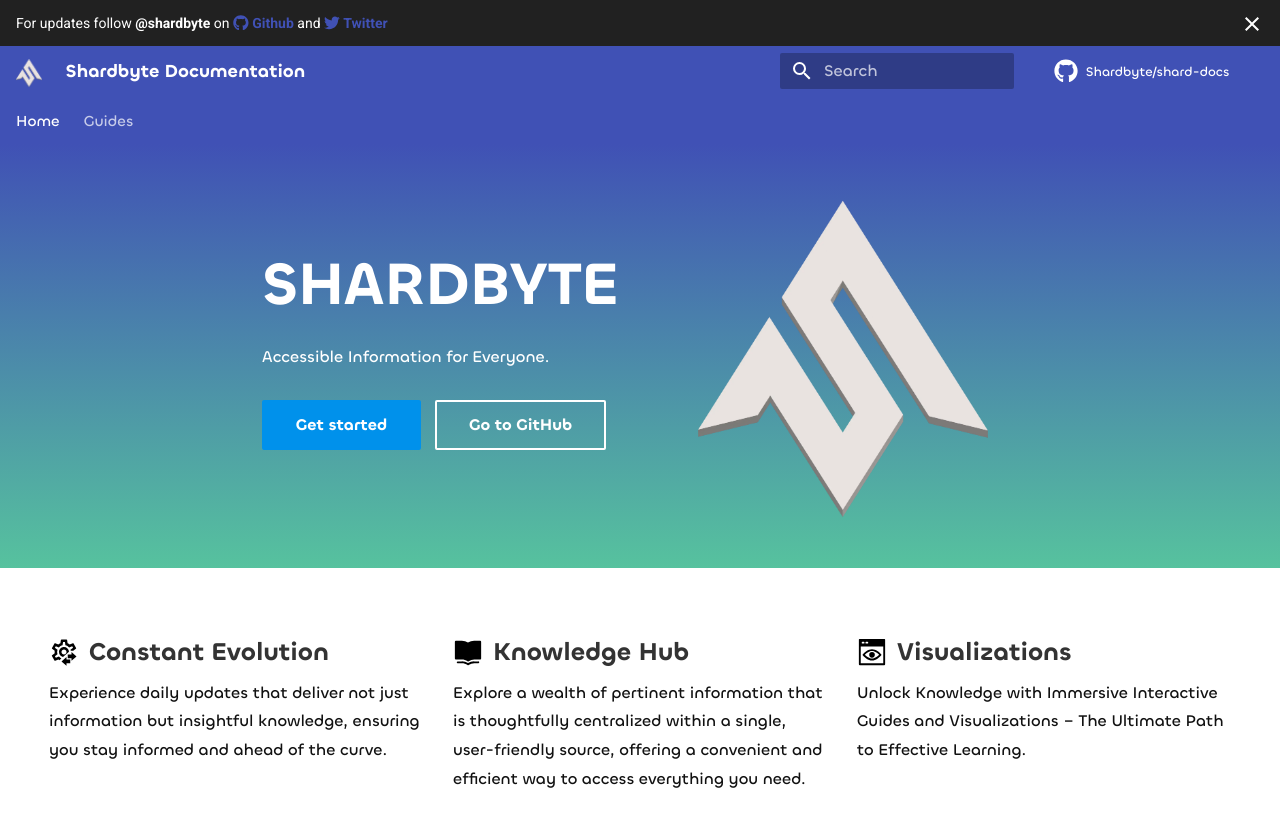
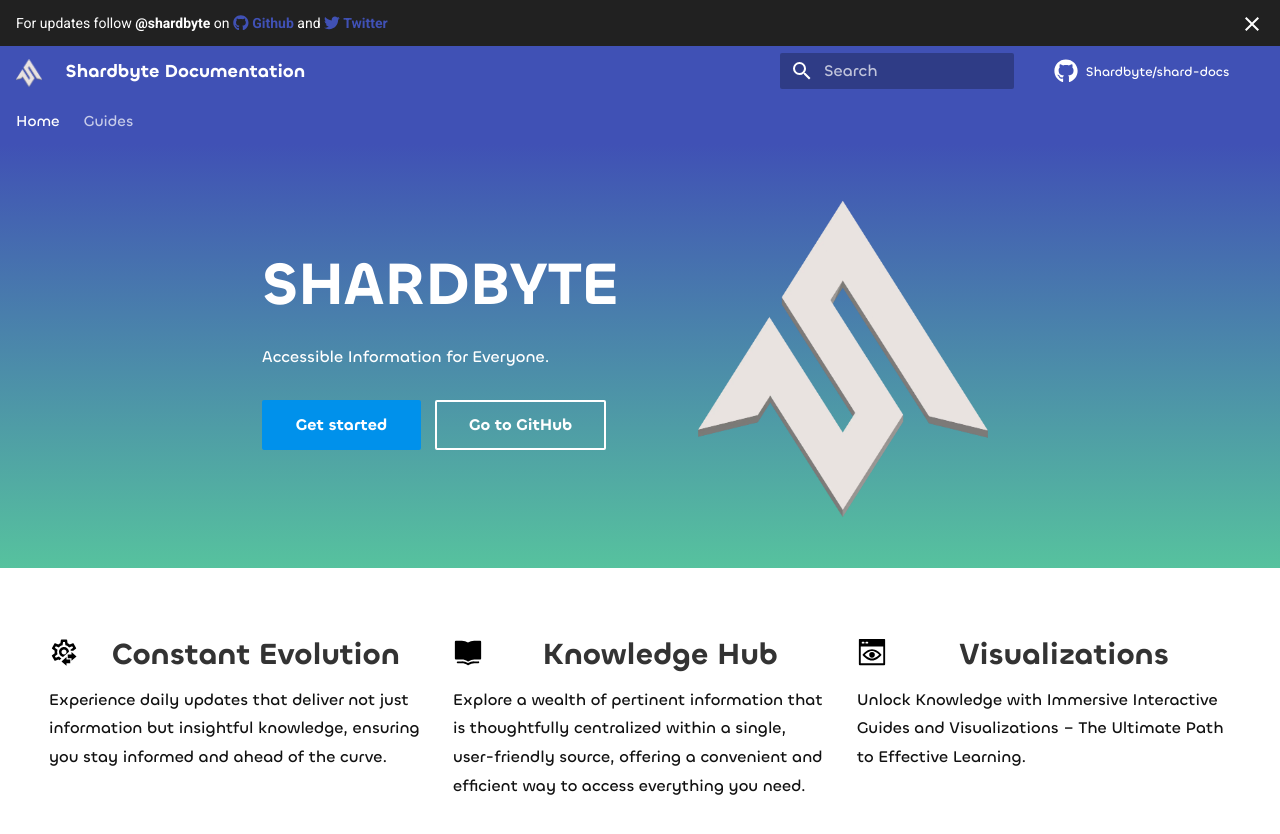
Before and after one commit to Shardbyte/shard-docs, an MkDocs documentation site: the page built from docs/index.md, in a window 1280 px wide. Shown: the top 834 px of the page. Built offline with MkDocs 1.6.1 and Material for MkDocs 9.7.7, drawn with Linux system fonts in a browser that asks for light colours; plug-ins that fetch from the network failed and are left out; comment, search, counter and statistics services are not loaded.

Commit message:
center and enlarge

```diff
--- a/docs/mkdocs/overrides/home.html
+++ b/docs/mkdocs/overrides/home.html
@@ -96,7 +96,7 @@
     .feature-item h2 {
         color: #333;
         font-weight: 300;
-        font-size: 25px;
+        font-size: 30px;
         white-space: nowrap;
         overflow: hidden;
         text-overflow: ellipsis;
@@ -104,6 +104,7 @@
         margin-top: 20px;
         margin-bottom: 10px;
         font-family: inherit;
+        text-align: center;
     }
     .feature-item p {
         font-family: 'Chillax-Medium';
```
